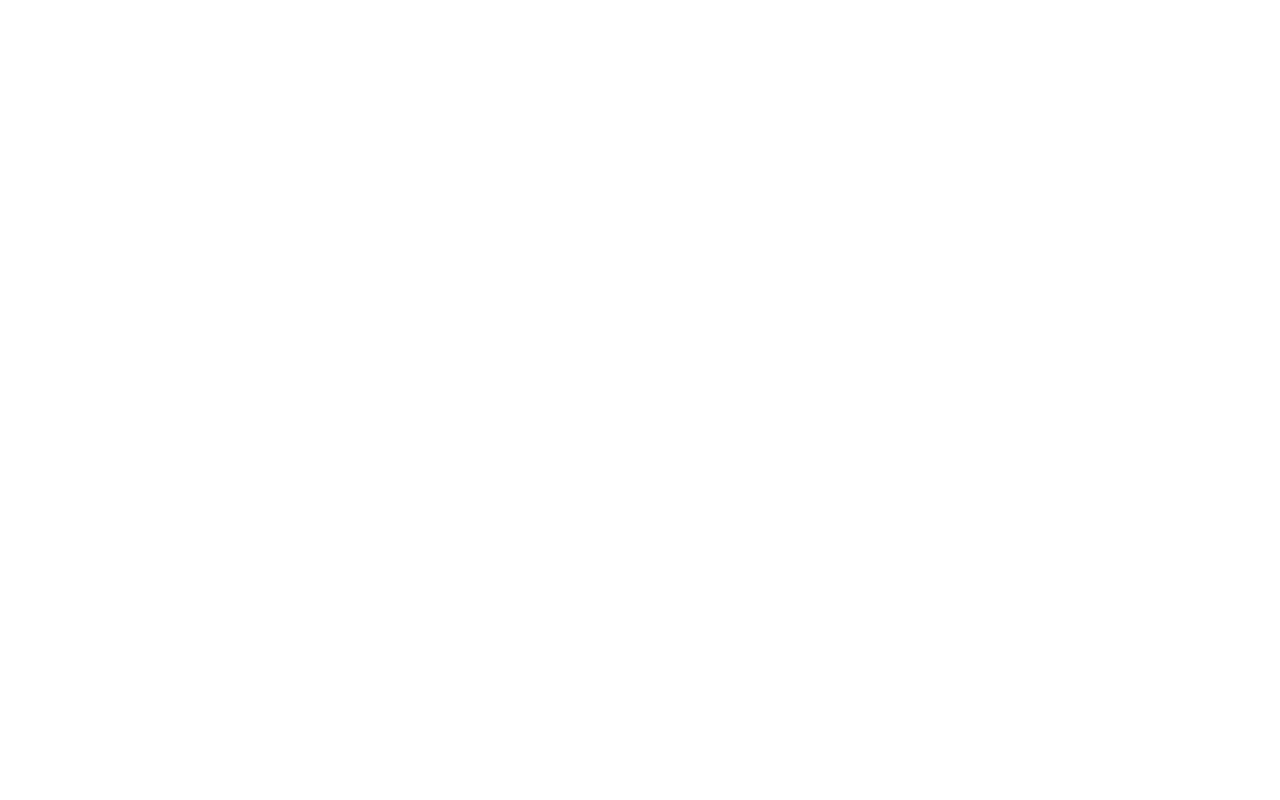
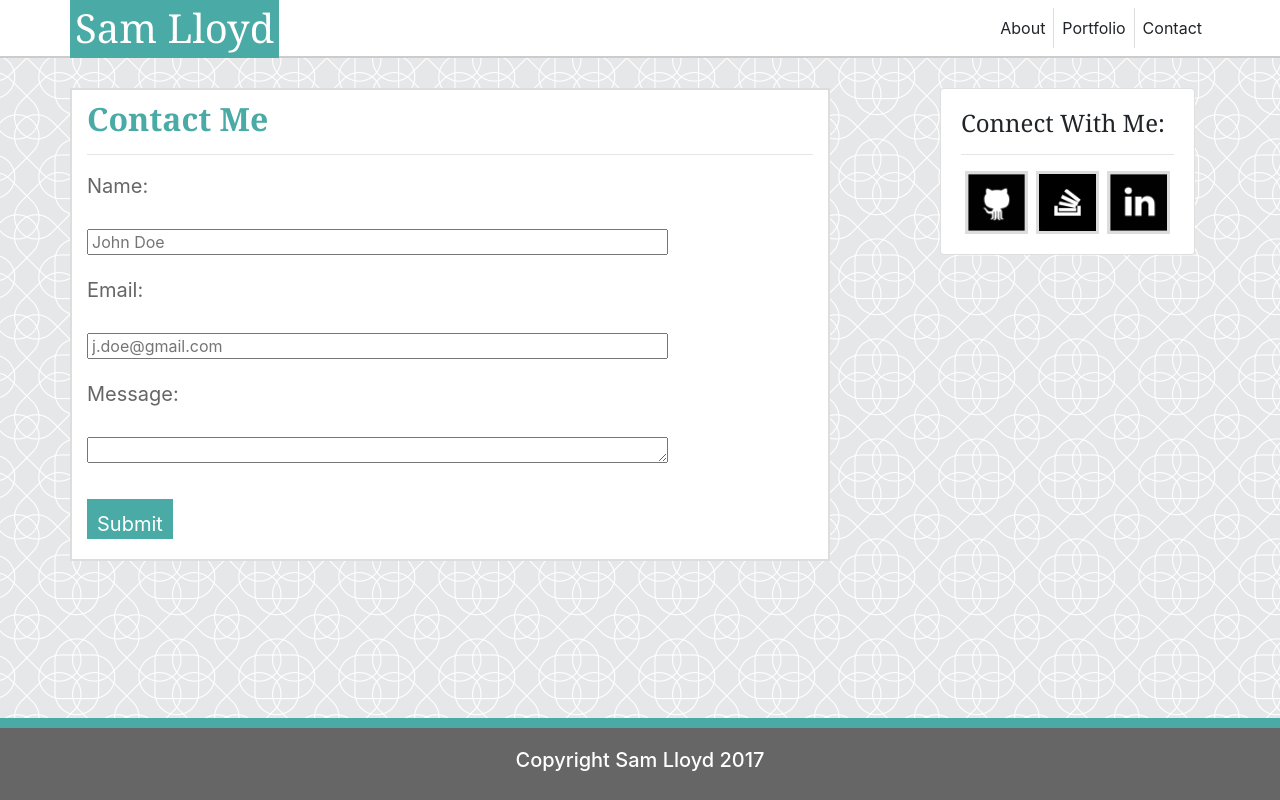
Before and after one commit to TheSamLloyd/BootstrapPortfolio, a plain HTML site: page contact.html in a window 1280 px wide. Drawn offline with nearby package versions, Linux system fonts and the light colour scheme.

Commit message:
updated all html files and css -- look for updates in portfolio and contact soon

```diff
--- a/contact.html
+++ b/contact.html
@@ -0,0 +1,73 @@
+<!DOCTYPE html>
+<html lang="en-us">
+	<head>
+		<title>Sam Lloyd :: Portfolio</title>
+		<link rel="stylesheet" href="https://maxcdn.bootstrapcdn.com/bootstrap/4.0.0-beta.2/css/bootstrap.min.css" integrity="sha384-PsH8R72JQ3SOdhVi3uxftmaW6Vc51MKb0q5P2rRUpPvrszuE4W1povHYgTpBfshb" crossorigin="anonymous">
+		<link rel="stylesheet" type="text/css" href="style.css">
+	</head>
+	<body>
+		<header class="navbar navbar-expand">
+			<div class="mr-auto ml-auto container">
+				<h1 class='navbar-brand' id="name">Sam Lloyd</h1>
+				<div class="navbar-nav">
+					<a class="nav-item nav-link active" href="index.html">About</a>
+					<a class="nav-item nav-link" href="portfolio.html">Portfolio</a>
+					<a class="nav-item nav-link" href="contact.html">Contact</a>
+				</div>
+			</div>
+		</header>
+		<div class="container ml-auto mr-auto">
+			<div class="row">
+				<div class="col-md-8" id="main-content">
+				<h2>Contact Me</h2>
+			<hr>
+			<form>
+				<label for="name">Name:</label>
+				<br>
+				<input type="text" name="name" placeholder="John Doe">
+				<br>
+				<label for="email">Email:</label>
+				<br>
+				<input type="email" name="email" placeholder="j.doe@gmail.com">
+				<br>
+				<label for="message">Message:</label>
+				<br>
+				<textarea name="message"></textarea>
+				<br>
+				<input type="submit" value="Submit" id="submitbutton">
+			</form>
+				</div>
+				<div class="col-md-3 offset-md-1" id="sidebar">
+					<div class="card">
+						<div class="card-body">
+							<h4 class="card-title">Connect With Me:</h4>
+							<hr/>
+							<div class="row no-gutters">
+								<div class="col-md-4 px-1">
+									<a href="http://github.com/TheSamLloyd">
+										<img src="assets/githublogo.png" class="social-icon">
+									</a>
+								</div>
+								<div class="col-md-4 px-1">
+									<a href="https://stackoverflow.com/users/8994008/sam-lloyd">
+										<img src="assets/sologo.png" class="social-icon">
+									</a>
+								</div>
+								<div class="col-md-4 px-1">
+									<a href="https://www.linkedin.com/in/sam-lloyd-255a6b69/">
+										<img src="assets/linkedinlogo.png" class="social-icon">
+									</a>
+								</div>
+							</div>
+						</div>
+					</div>
+				</div>
+			</div>
+		</div>
+		<footer class="position-absolute">
+			<h5>
+				Copyright Sam Lloyd 2017
+			</h5>
+		</footer>
+	</body>
+</html>
--- a/style.css
+++ b/style.css
@@ -1,25 +1,25 @@
-#container{
-	width:960px;
-}
 #main-content{
-	width:646px;
 	background-color: #fff;
 	border: 2px solid #ddd;
-}
-#sidebar{
-	width: 270px;
 }
 body{
 	background-image: url(assets/intersection.png)
 }
 header{
 	background-color: #fff;
-	width: 100%;
 	border-bottom: 2px solid #ccc;
+	margin-bottom: 30px;
+	text-align: center;
+	width:100%;
 }
 footer{
 	width: 100%;
 	background-color: #666;
+	border-top: 10px solid #4aaaa5;
+	text-align: center;
+	padding:20px;
+	left:0px;
+	bottom: 0px;
 }
 .nav-item{
 	border-right: 1px solid #ddd;
@@ -27,3 +27,85 @@ footer{
 .nav-item:last-of-type{
 	border-right: 0px;
 }
+.social-icon{
+	width: 100%;
+	height: 100%;
+	border: 3px #ddd solid;
+	text-decoration: none;
+}
+h1, h2, h3, h4{
+	font-family: 'Georgia','Times',"Times New Roman", serif;
+}
+#name{
+	background-color: #4aaaa5;
+	color: #fff;
+	margin-top: -20px;
+	margin-bottom: -20px;
+	font-size: 2.5em;
+	padding:0px 5px;
+}
+h2{
+	color:#4aaaa5;
+	font-weight: bolder;
+	margin-top: 10px;
+}
+h5{
+	color:#fff;
+}
+a{
+	color:inherit;
+}
+a:visited{
+	color: #255552;
+}
+a:hover{
+	color: #4aaaa5;
+}
+.social-icon:hover{
+	border: 3px #4aaaa5 solid;
+}
+#profile-pic{
+	width: 200px;
+	margin: 0px 10px 0px 0px;
+	border: 3px solid #4aaaa5;
+}
+.portfolio-element{
+	display: inline-block;
+	width: 50%;
+	float:left;
+}
+.portfolio-title{
+	display: inline-block;
+	text-align: center;
+	background-color: #4aaaa5;
+	position: relative;
+	top: -60px;
+	width: 270px;
+	color: #fff;
+	padding: 10px 0px;
+}
+.portfolio-title:hover{
+	opacity: .5;
+}
+label{
+	font-size: 20px;
+	color: #666;
+	padding-bottom: 10px;
+}
+input,textarea{
+	margin-top: 10px;
+	width:80%;
+	height: 1.618em;
+	padding: 3px;
+	margin-bottom: 20px;
+}
+#submitbutton{
+	width: auto;
+	background-color: #4aaaa5;
+	color: #fff;
+	font-size:20px;
+	padding: 10px 10px 10px 10px;
+	padding-bottom: 30px;
+	border: none;
+	text-align: center;
+}
```
Also changed, not shown: index.html (+35 -18 lines), portfolio.html (+79 -0 lines), assets/githublogo.png (added), assets/linkedinlogo.png (added), assets/profile.jpg (added), assets/sologo.png (added).
